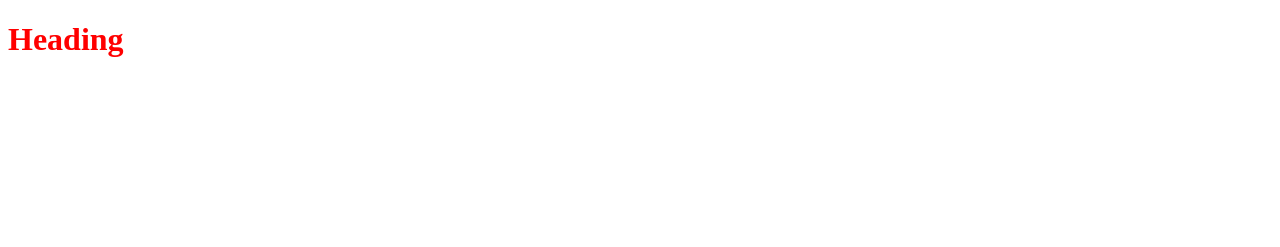
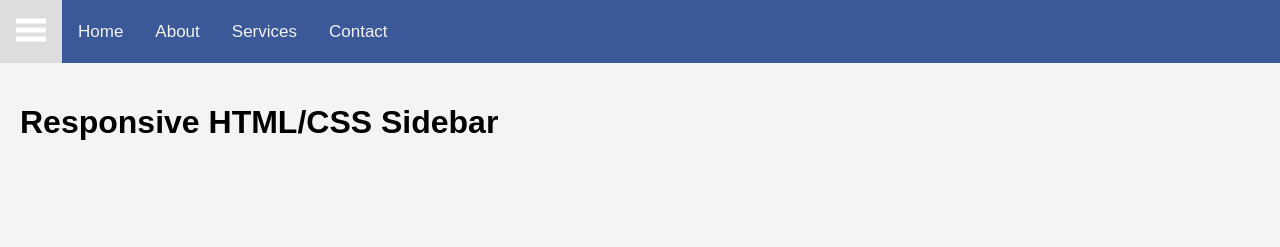
Before and after one commit to barrosdaniel/Snippets_Collapsible_Sidebar, a plain HTML site: page index.html in a window 1280 px wide. Drawn offline with Linux system fonts and the light colour scheme.

Commit message:
feature: markup, scripts and style completed

```diff
--- a/index.html
+++ b/index.html
@@ -1,17 +1,49 @@
 <!DOCTYPE html>
 <html lang="en">
+  <head>
+    <meta charset="UTF-8" />
+    <meta name="viewport" content="width=device-width, initial-scale=1.0" />
+    <meta http-equiv="X-UA-Compatible" content="ie=edge" />
+    <link rel="stylesheet" href="style.css" />
+    <title>Responsive HTML/CSS Sidebar</title>
+  </head>
 
-<head>
-  <meta charset="UTF-8">
-  <meta name="viewport" content="width=device-width, initial-scale=1.0">
-  <meta http-equiv="X-UA-Compatible" content="ie=edge">
-  <link rel="stylesheet" href="style.css">
-  <title>Responsive HTML/CSS Sidebar</title>
-</head>
+  <body>
+    <nav class="navbar">
+      <span class="open-slide">
+        <a href="#" onclick="openSlideMenu()">
+          <svg width="30" height="30">
+            <path d="M0,5 30,5" stroke="#fff" stroke-width="5" />
+            <path d="M0,14 30,14" stroke="#fff" stroke-width="5" />
+            <path d="M0,23 30,23" stroke="#fff" stroke-width="5" />
+          </svg>
+        </a>
+      </span>
+      <ul class="navbar-nav">
+        <li><a href="">Home</a></li>
+        <li><a href="">About</a></li>
+        <li><a href="">Services</a></li>
+        <li><a href="">Contact</a></li>
+      </ul>
+    </nav>
+    <div id="side-menu" class="side-nav">
+      <a href="#" class="btn-close" onclick="closeSlideMenu()">&times;</a>
+      <a href="#">Home</a> <a href="#">About</a> <a href="#">Services</a>
+      <a href="#">Contact</a>
+    </div>
+    <div id="main"><h1>Responsive HTML/CSS Sidebar</h1></div>
 
-<body>
-  <h1>Heading</h1>
+    <script>
+      function openSlideMenu() {
+        document.getElementById('side-menu').style.width = '250px';
+        document.getElementById('main').style.marginLeft = '250px';
+      }
 
-</body>
-
+      function closeSlideMenu() {
+        // document.getElementById('side-menu').onclick.preventDefault();
+        document.getElementById('side-menu').style.width = '0';
+        document.getElementById('main').style.marginLeft = '0';
+      }
+    </script>
+  </body>
 </html>
--- a/style.css
+++ b/style.css
@@ -1,3 +1,96 @@
-* {
-  color: red;
+html,
+body {
+  margin: 0;
+  padding: 0;
+  box-sizing: border-box;
+  overflow: hidden;
+  background-color: #f4f4f4;
+  font-family: Arial, Helvetica, sans-serif;
 }
+
+.navbar {
+  background-color: #3b5998;
+  overflow: hidden;
+  height: 63px;
+}
+
+.navbar a {
+  display: block;
+  height: 100%;
+  float: left;
+  color: #f2f2f2;
+  text-align: center;
+  padding: 16px;
+  text-decoration: none;
+  font-size: 17px;
+}
+
+.navbar ul a {
+  padding: 22px 16px;
+}
+
+.navbar a:hover,
+.navbar a:active {
+  background-color: #ddd;
+  color: #000;
+}
+
+.navbar ul {
+  margin: 0;
+  list-style: none;
+}
+
+.side-nav {
+  height: 100%;
+  width: 0;
+  position: fixed;
+  z-index: 1;
+  top: 0;
+  left: 0;
+  background-color: #111;
+  opacity: 0.9;
+  overflow-x: hidden;
+  padding-top: 60px;
+  transition: 0.5s;
+}
+
+.side-nav a {
+  display: block;
+  padding: 10px 10px 10px 30px;
+  color: #ccc;
+  font-size: 22px;
+  text-decoration: none;
+  transition: 0.3s;
+}
+
+.side-nav a:hover,
+.side-nav a:active {
+  color: #fff;
+}
+
+.side-nav .btn-close {
+  position: absolute;
+  top: 0;
+  right: 22px;
+  font-size: 36px;
+  margin-left: 50px;
+}
+
+#main {
+  width: 100%;
+  padding: 20px;
+  overflow: hidden;
+  transition: 0.5s;
+}
+
+@media (max-width: 568px) {
+  .navbar-nav {
+    display: none;
+  }
+}
+
+@media (min-width: 568px) {
+  /* .open-slide {
+    display: none;
+  } */
+}
```
